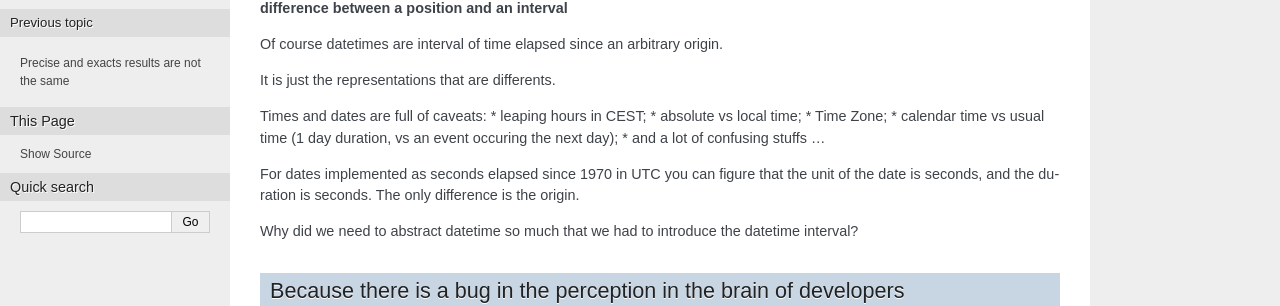
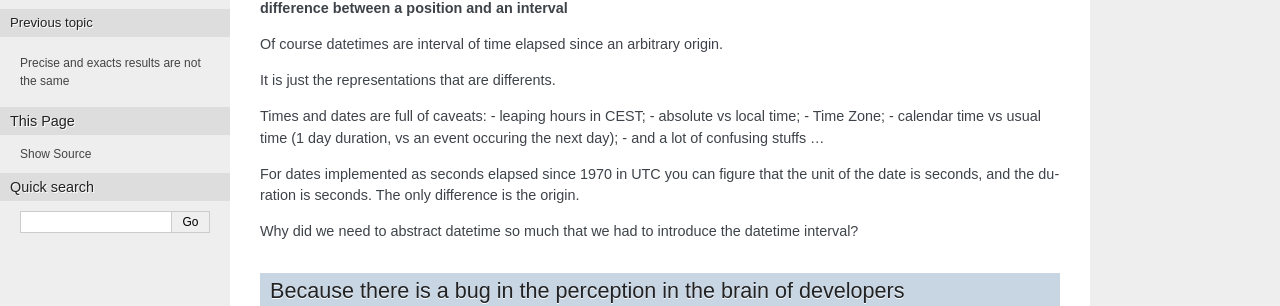
Before and after one commit to jul/OOP-metrics, a Sphinx documentation site: the page built from docs/source/existing.rst, in a window 1280 px wide. Shown: the part 235-541 px from the top of the page. Built offline with Sphinx 7.4.7, drawn with Linux system fonts in a browser that asks for light colours.

Commit message:
some presentation

```diff
--- a/docs/source/existing.rst
+++ b/docs/source/existing.rst
@@ -17,11 +17,11 @@ Of course datetimes are interval of time elapsed since an arbitrary origin.
 It is just the representations that are differents.
 
 Times and dates are full of caveats:
-* leaping hours in CEST;
-* absolute vs local time;
-* Time Zone;
-* calendar time vs usual time (1 day duration, vs an event occuring the next day);
-* and a lot of confusing stuffs ...
+- leaping hours in CEST;
+- absolute vs local time;
+- Time Zone;
+- calendar time vs usual time (1 day duration, vs an event occuring the next day);
+- and a lot of confusing stuffs ...
 
 For dates implemented as seconds elapsed since 1970 in UTC you can figure
 that the unit of the date is seconds, and the duration is seconds. The only
--- a/docs/source/index.rst
+++ b/docs/source/index.rst
@@ -6,8 +6,8 @@
 Rationale for a «close to» or «almost equal» operator
 =====================================================
 
-A friend once told me::
-    a solution without a problem is just plain bullshit
+A friend once told me
+**a solution without a problem is just plain bullshit**
 
 So, let's explain why we need an exact matching operator in programming
 language instead of a precise one, and **especially**, what problems it would
```
